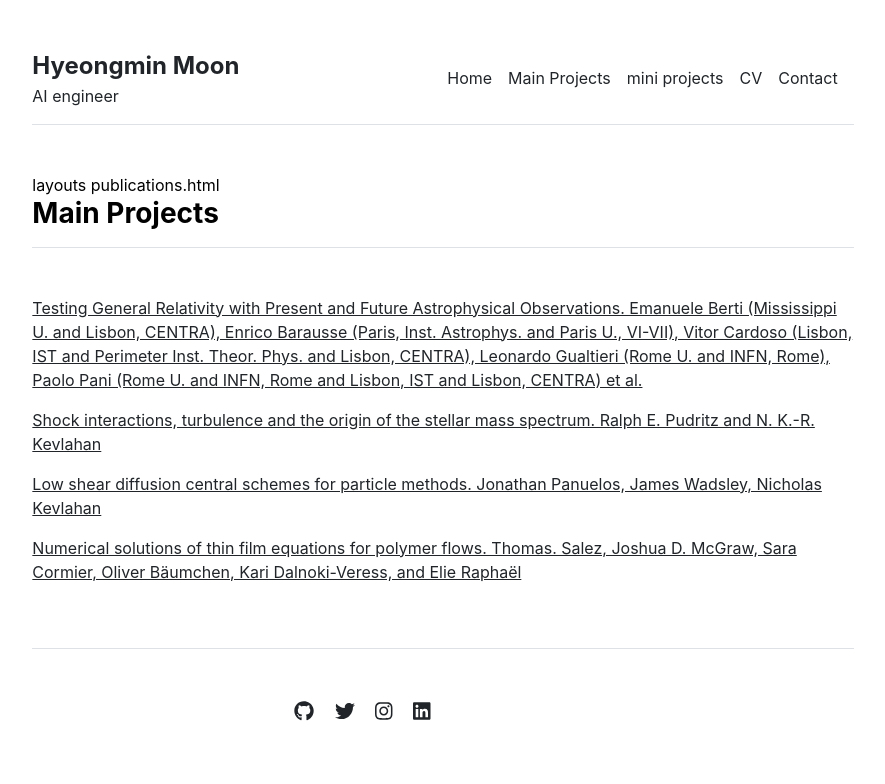
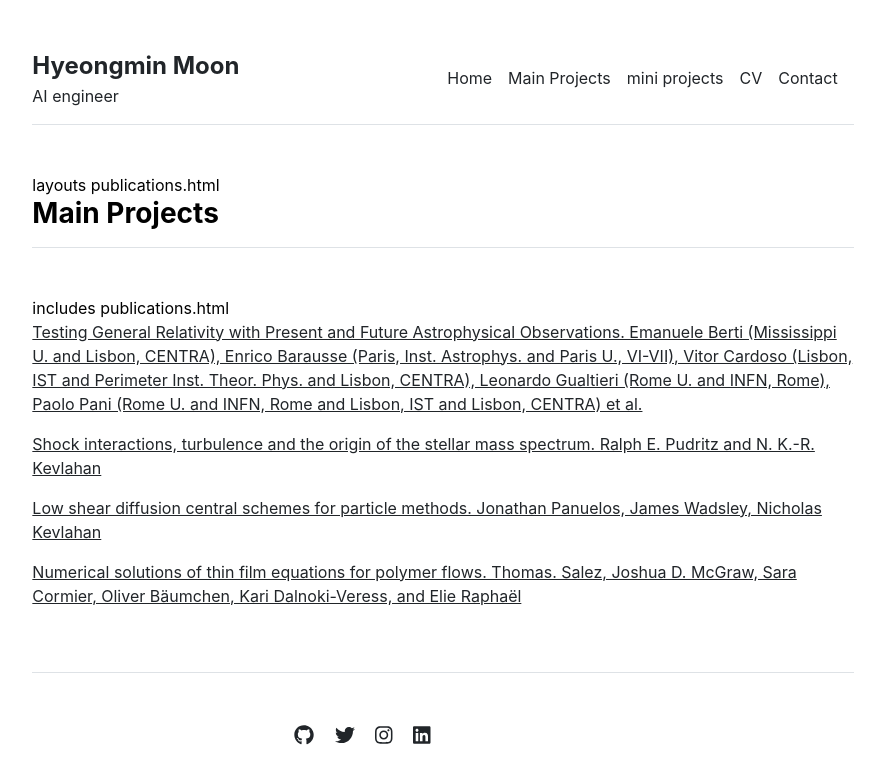
Before and after one commit to HyeongminMoon/HyeongminMoon.github.io, a Jekyll site: the page built from publications.md, in a window 1280 px wide. Shown: the top 784 px of the page, without its empty margins (197-1082 px from the left). Built offline with Jekyll 4.4.1, drawn with Linux system fonts in a browser that asks for light colours.

Commit message:
Update publications.html

```diff
--- a/_includes/publications.html
+++ b/_includes/publications.html
@@ -6,6 +6,7 @@
         <p><a href="{{ item.url }}">{{ item.name }}</a></p>
       {% endfor %}
     {% else %} -->
+    includes publications.html
     {% for item in site.data.publications.index %}
       <p><a href="{{ item.url }}">{{ item.name }}</a></p>
     {% endfor %}
```
